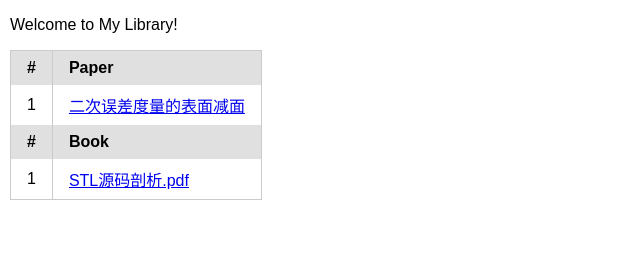
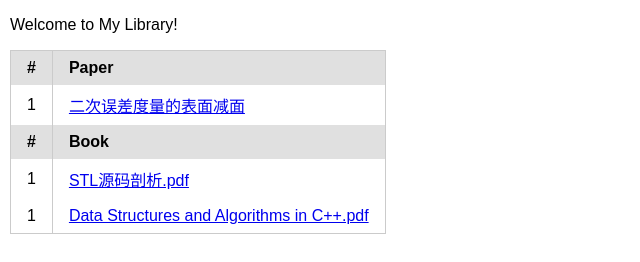
Before and after one commit to zhanzhan1848/zhanzhan1848.github.io, a plain HTML site: page index.html in a window 1280 px wide. Shown: the whole page, without its empty margins (0-640 px from the left). Drawn offline with Linux system fonts and the light colour scheme.

Commit message:
Update index.html

```diff
--- a/index.html
+++ b/index.html
@@ -35,6 +35,12 @@
                 <td>
                   <a href="/STL_yuan.html" target="_blank">STL源码剖析.pdf</a>
                 </td>
+            </tr>
+	    <tr>
+                <td>1</td>
+                <td>
+                  <a href="/Book/Data Structures and Algorithms in C++ 2e - PDF Room.pdf" target="_blank">Data Structures and Algorithms in C++.pdf</a>
+		</td>
             </tr>
 	    </tbody>
     </table>
```
